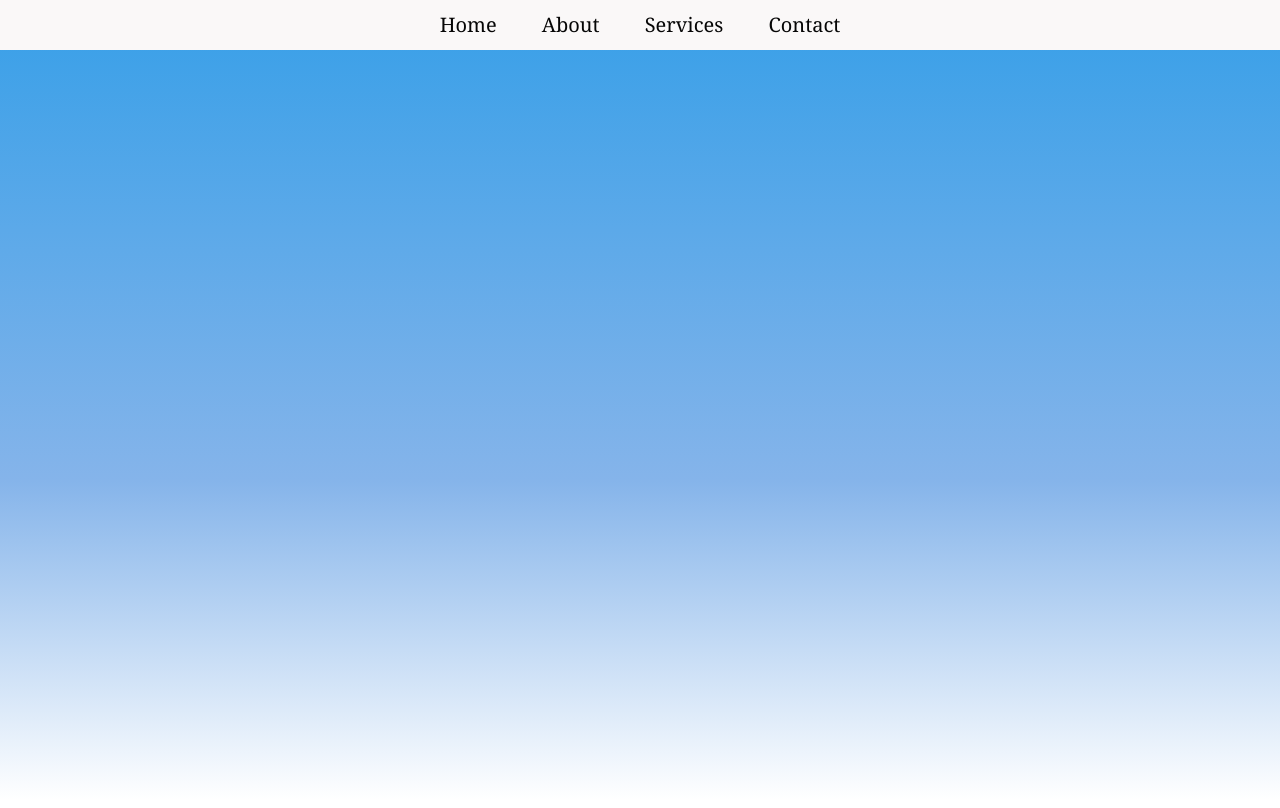
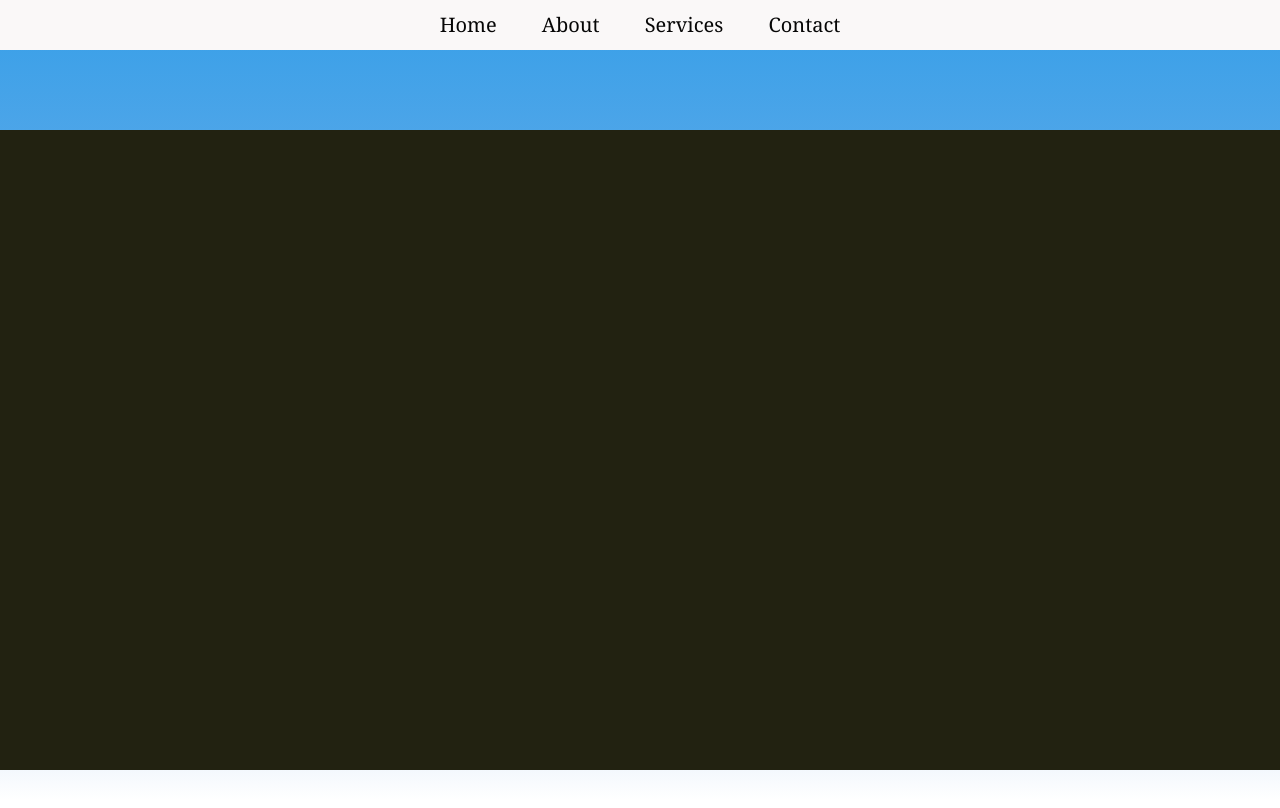
Before and after one commit to jain-hemant/jain-hemant, a plain HTML site: page index.html in a window 1280 px wide. Drawn offline with Linux system fonts and the light colour scheme.

Commit message:
nav and backgroud coloring

```diff
--- a/index.html
+++ b/index.html
@@ -23,7 +23,14 @@
 
         </aside>
         <main id = "main">
+            <div id = "main_content">
+                <div id = "left">
 
+                </div>
+                <div id = "right">
+
+                </div>
+            </div>
         </main>
         <footer id = "footer">
 
--- a/static/css/style.css
+++ b/static/css/style.css
@@ -43,9 +43,21 @@
     width: 100%;
     height: 10vh;
 }
-#main{
+#main_content{
     width: 100%;
     height: 80vh;
+    display: flex;
+    flex-wrap: wrap;
+    background-color: #221;
+}
+#left{
+    width: 50%;
+    height: 100%;
+
+}
+#right{
+    width: 50%;
+    height: 100%;
 }
 #footer{
     width: 100%;
```
